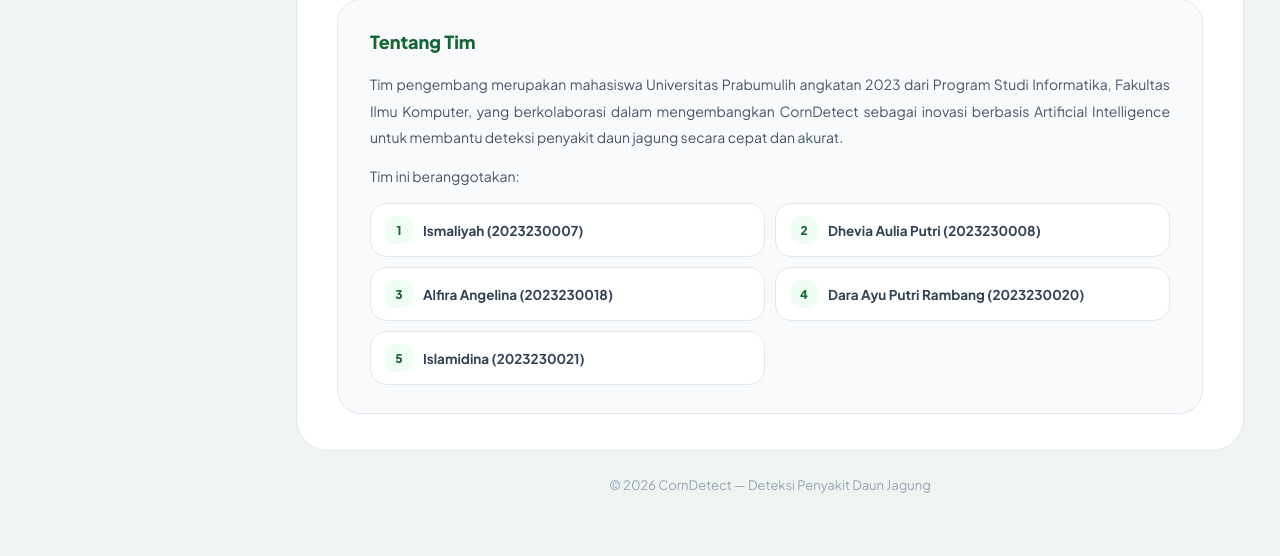
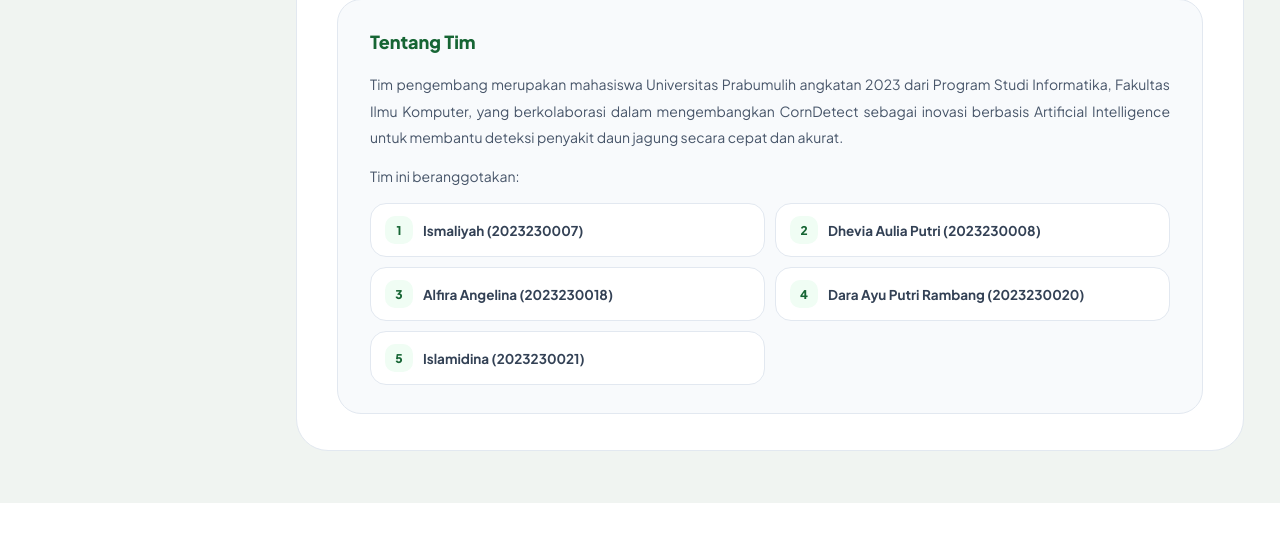
Before and after one commit to daraayu2828/CornDetect-Web, a Flask app: page /tentang in a window 1280 px wide. Shown: the part 1699-2255 px from the top of the page. After the commit the page ends 2202 px from the top, so only its background shows below. Run offline with Flask 3, Linux system fonts and the light colour scheme.

Commit message:
Update tentang.html

```diff
--- a/templates/tentang.html
+++ b/templates/tentang.html
@@ -423,8 +423,6 @@ Tim pengembang merupakan mahasiswa Universitas Prabumulih angkatan 2023 dari Pro
                     </ol>
                 </div>
             </section>
-
-            <footer>© 2026 CornDetect — Deteksi Penyakit Daun Jagung</footer>
         </div>
     </div>
 
```
